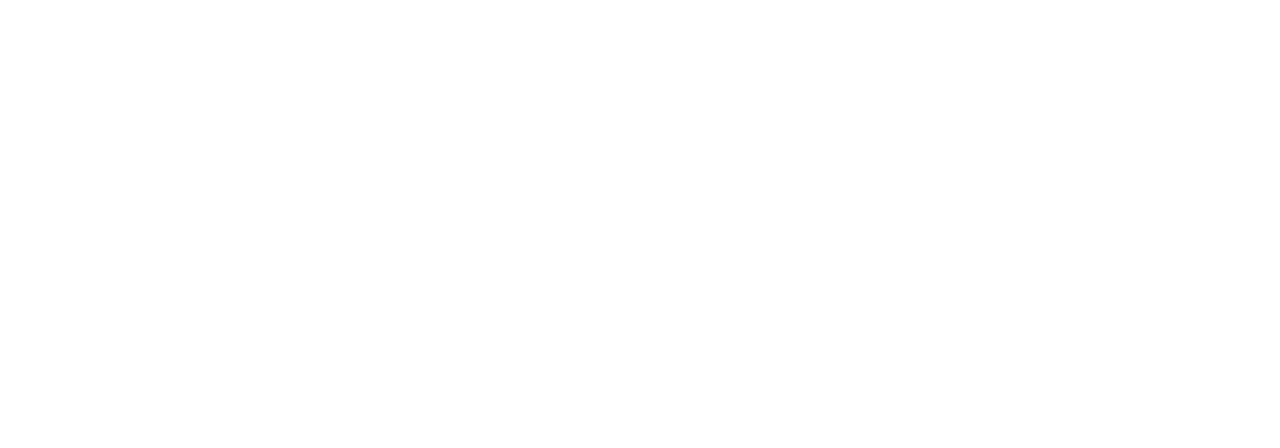
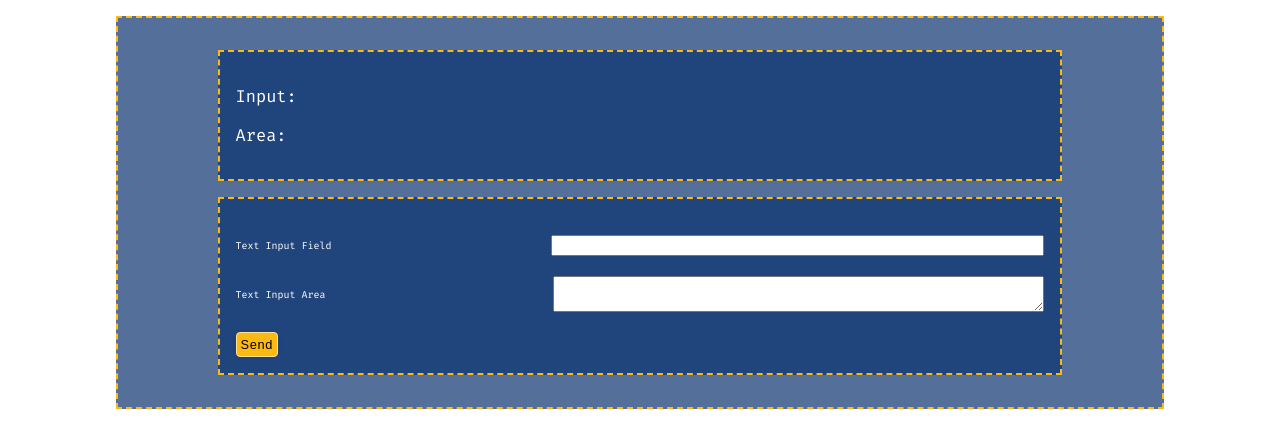
Before and after one commit to carloseduardoe/ReactJS4Dummies, a React (Create React App) app: page / in a window 1280 px wide. Shown: the top 448 px of the page. Built offline with nearby package versions, Linux system fonts and the light colour scheme.

Commit message:
useCallback useMemo useRef

```diff
--- a/src/App.js
+++ b/src/App.js
@@ -40,7 +40,10 @@
 import UseReducer from './components/hooks/UseReducer';
 import GlobalState from './components/hooks/GlobalState';
 import UseReducerHTTP from './components/hooks/UseReducerHTTP';
+import UseCallback from './components/hooks/UseCallback';
+import UseMemo from './components/hooks/UseMemo';
 */
+import UseRef from './components/hooks/UseRef';
 
 export default class App extends Component {
     constructor(props) {
@@ -131,7 +134,10 @@
             }}/>
             <GlobalState start={0} increment={1} user={{ name: "John", age: 32, weight: 78 }}/>
             <UseReducerHTTP />
+            <UseCallback />
+            <UseMemo />
         */}
+        <UseRef />
         </div>;
     }
 }
--- a/src/assets/styles/App.scss
+++ b/src/assets/styles/App.scss
@@ -122,9 +122,28 @@
 }
 
 .component_layer {
-  margin: 1em;
+  margin: 1em auto;
+  max-width: 80%;
   padding: 1em;
   color: color(white);
   background-color: color(deep-blue-70);
   border: 2px dashed color(dark-tangerine);
 }
+
+.input_group {
+  display: flex;
+  flex-flow: row nowrap;
+  justify-content: space-between;
+  align-items: center;
+  margin: 20px 0;
+  font-family: 'Fira Code', monospace;
+  font-size: 10px;
+
+  label {
+    flex: 0 0 30%;
+  }
+
+  input, textarea {
+    flex: 0 1 60%;
+  }
+}
--- /dev/null
+++ b/src/components/hooks/UseCallback.js
@@ -0,0 +1,40 @@
+import React, { useState, useCallback } from 'react';
+import CountDisplay from './Callback/CountDisplay';
+import ActionButton from './Callback/ActionButton';
+// import React from 'react';
+
+/*
+ * useCallback is a hook the returns a in-memory version of a function
+ *             that only changes if it's dependencies change.
+ *
+ *             It is useful when functions are passed down as props to
+ *             child components, by using it unnecessary renders are
+ *             avoided.
+*/
+
+const UseCallback = () => {
+    const [count, setCount] = useState(0);
+    const [countTwo, setCountTwo] = useState(0);
+
+    const incrementCount = useCallback(
+        () => setCount(count + 1),
+        [count]
+    );
+    const incrementCountTwo = useCallback(
+        () => setCountTwo(countTwo + 5),
+        [countTwo]
+    );
+
+    return <div className="component_layer">
+        <div className="component_layer">
+            <CountDisplay text="Value" count={count}/>
+            <ActionButton text={`+1`} action={incrementCount}/>
+        </div>
+        <div className="component_layer">
+            <CountDisplay text="Value" count={countTwo}/>
+            <ActionButton text={`+5`} action={incrementCountTwo}/>
+        </div>
+    </div>;
+}
+
+export default UseCallback
--- /dev/null
+++ b/src/components/hooks/UseMemo.js
@@ -0,0 +1,37 @@
+import React, { useState, useMemo } from 'react';
+import Counter from './Memo/Counter';
+
+/*
+ * useMemo is used to invoke functions and cache their results
+ *         so that the functions don't have to be re-run after each
+ *         render unless there have been changes to the variables in
+ *         the dependency array.
+*/
+
+const UseMemo = () => {
+    const [count, setCount] = useState(0);
+    const [countOne, setCountOne] = useState(0);
+
+    const increment = () => {
+        setCount(count + 1);
+    }
+
+    const incrementOne = () => {
+        setCountOne(countOne + 2);
+    }
+
+    const even = useMemo(() => {
+        let i = 0;
+        while (i < 99999999) i++;
+        return count % 2 === 0;
+    }, [counter]);
+
+    return <div>
+        <Counter text="+1" count={count} increment={increment}/>
+        { even ? "Even" : "Odd" }
+        <br/>
+        <Counter text="+2" count={countOne} increment={incrementOne}/>
+    </div>;
+}
+
+export default UseMemo;
--- /dev/null
+++ b/src/components/hooks/UseRef.js
@@ -0,0 +1,40 @@
+import React, { useEffect, useReducer, useRef } from 'react';
+
+const UseRef = () => {
+    const inputRef = useRef(null),
+          areaRef = useRef(null),
+          handleSubmit = (e) => {
+              e.persist();
+              e.preventDefault();
+              alert("Whoops! submit hasn't been implemented yet u.u");
+          },
+          refreshState = (state, source) => {
+              switch (source) {
+                  case "input": return {...state, ["inputValue"]: inputRef.current.value };
+                  case "area": return {...state, ["areaValue"]: areaRef.current.value };
+                  default: return {...state};
+              }
+          };
+
+    const [state, dispatch] = useReducer(refreshState, {inputValue: "", areaValue: ""});
+
+    return <div className="component_layer">
+        <div className="component_layer">
+            <pre>Input: {state.inputValue}</pre>
+            <pre>Area: {state.areaValue}</pre>
+        </div>
+        <form className="component_layer" onSubmit={handleSubmit}>
+            <div className="input_group">
+                <label htmlFor="reference_1">Text Input Field</label>
+                <input type="text" id="reference_1" ref={inputRef} onKeyUp={() => dispatch("input")}/>
+            </div>
+            <div className="input_group">
+                <label htmlFor="reference_2">Text Input Area</label>
+                <textarea type="text" id="reference_2" rows="2" ref={areaRef} onKeyUp={() => dispatch("area")}/>
+            </div>
+            <button type="submit" style={{margin: "0 auto"}}>Send</button>
+        </form>
+    </div>;
+}
+
+export default UseRef;
```
Also changed, not shown: src/components/hooks/Callback/ActionButton.js (added, +8 -0 lines), src/components/hooks/Callback/CountDisplay.js (added, +8 -0 lines), src/components/hooks/Memo/Counter.js (added, +8 -0 lines), src/components/hooks/UseReducer.js (+6 -6 lines).
